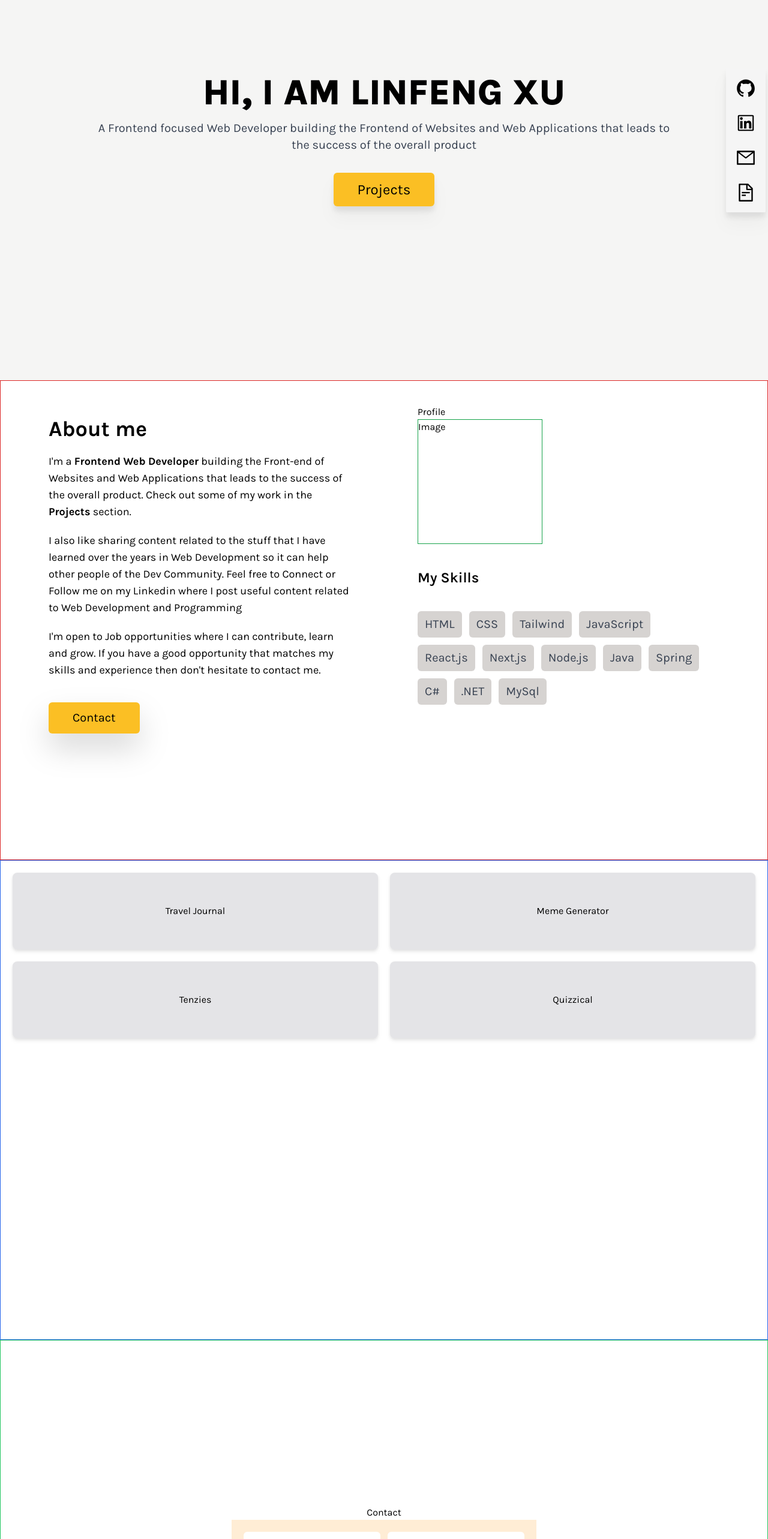
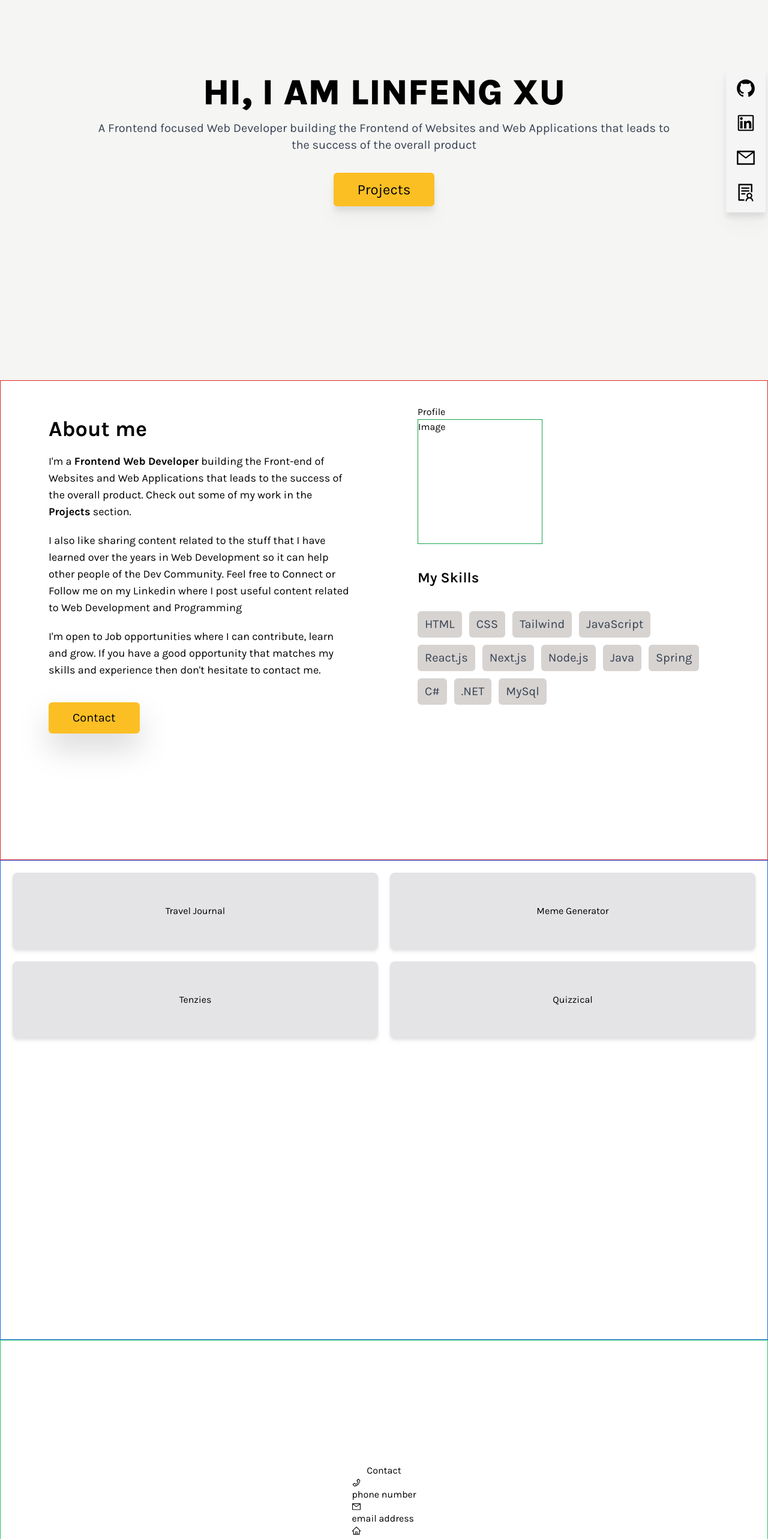
Before and after one commit to whiskey711/my-website-app, a Next.js app: page / in a window 1280 px wide. Shown: the part 234-2800 px from the top of the page at 60% size. Built offline with nearby package versions, Linux system fonts and the light colour scheme; a web font is replaced by a local one.

Commit message:
add icons and react hook form

```diff
--- a/components/Contact.js
+++ b/components/Contact.js
@@ -1,21 +1,56 @@
+import { useForm } from "react-hook-form";
+import { AiOutlinePhone, AiOutlineMail, AiOutlineHome } from "react-icons/ai";
+
 export default function Contact() {
+
+  const {
+    register,
+    handleSubmit,
+    formState: {errors}
+  } = useForm();
+
+  function onSubmit(data) {
+    console.log(data);
+  }
+
   return (
     <div className="border border-green-500 min-h-screen flex flex-col justify-center items-center">
       <h1>Contact</h1>
-      <form className="flex flex-col space-y-5 bg-orange-100 p-5">
+      <div>
+        <div>
+          <AiOutlinePhone />
+          <p>phone number</p>
+        </div>
+        <div>
+          <AiOutlineMail />
+          <p>email address</p>
+        </div>
+        <div>
+          <AiOutlineHome />
+          <p>address</p>
+        </div>
+      </div>
+      <form
+        onSubmit={handleSubmit(onSubmit)}
+        className="flex flex-col space-y-5 bg-orange-100 p-5">
         <div className="space-x-3">
           <input
+            {...register("name", {required: "Please fill your name"})}
             type="text"
             className="contactInput"
             placeholder="Name"></input>
           <input
+            {...register("email", {required: "Please fill your email address"})}
             type="email"
             className="contactInput"
             placeholder="Email"></input>
         </div>
-
-        <textarea className="contactInput" placeholder="Message"></textarea>
-        <button>Submit</button>
+        <textarea
+          {...register("message", {required: "Please enter your message"})}
+          className="contactInput"
+          placeholder="Message"></textarea>
+        <p>{errors.message?.message}</p>
+        <button type="submit">Submit</button>
       </form>
     </div>
   );
--- a/components/HomeSec.js
+++ b/components/HomeSec.js
@@ -1,4 +1,4 @@
-import { AiOutlineGithub, AiOutlineLinkedin, AiOutlineFileText, AiOutlineMail } from "react-icons/ai";
+import { AiOutlineGithub, AiOutlineLinkedin, AiOutlineSolution, AiOutlineMail } from "react-icons/ai";
 import Router from "next/router";
 
 export default function HomeSec() {
@@ -50,7 +50,7 @@ export default function HomeSec() {
             target="_blank"
             rel="noopener noreferrer"
             title="Resume">
-            <AiOutlineFileText size={34} />
+            <AiOutlineSolution size={34} />
           </a>
         </div>
       </div>
--- a/package.json
+++ b/package.json
@@ -17,6 +17,7 @@
     "react": "18.2.0",
     "react-confetti": "^6.1.0",
     "react-dom": "18.2.0",
+    "react-hook-form": "^7.43.5",
     "react-icons": "^4.8.0"
   },
   "devDependencies": {
```
Also changed, not shown: 1 other file (tests, documents, lock files or other folders).
